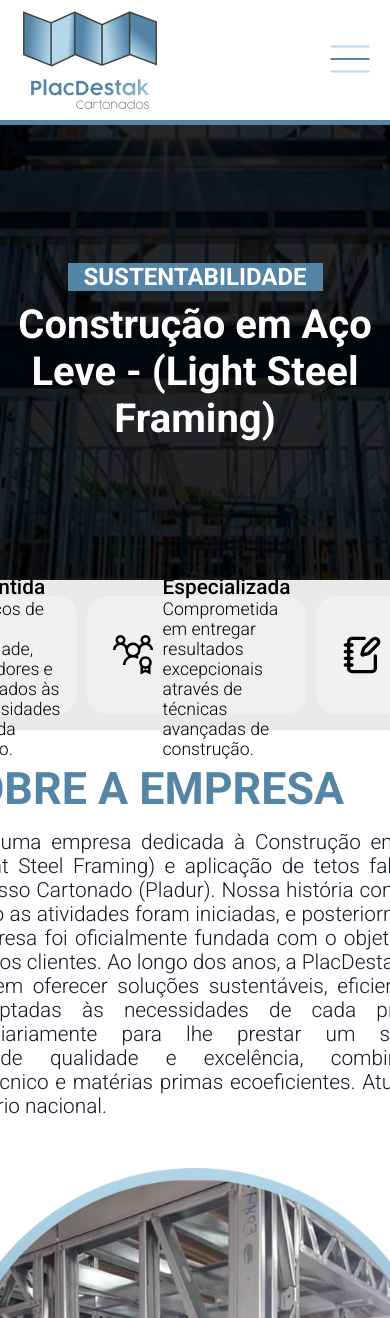
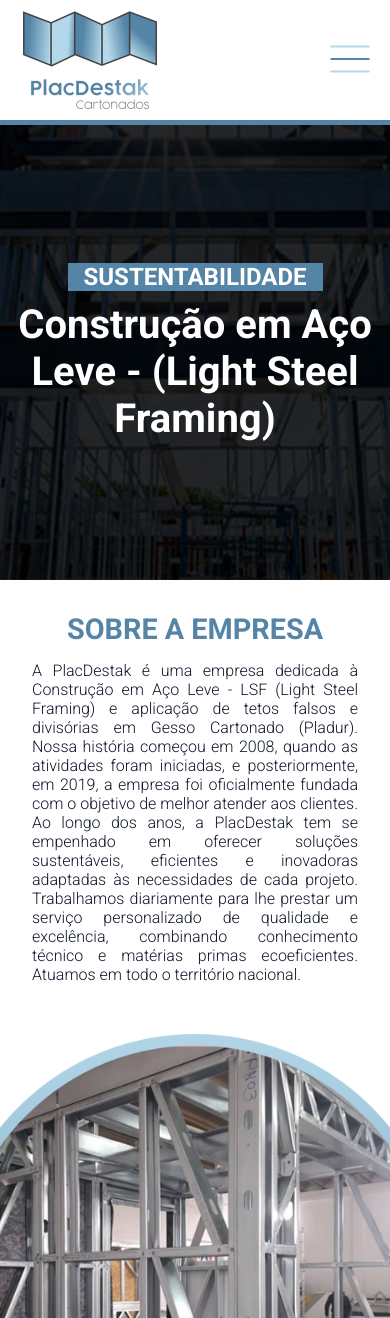
Before and after one commit to ynfleozin/site-placdestak, an Angular app: page / in a window 390 px wide. Shown: the top 1318 px of the page. Built offline with nearby package versions, Linux system fonts and the light colour scheme; a web font is replaced by a local one.

Commit message:
add responsivity in about section

```diff
--- a/src/app/components/home/home.component.scss
+++ b/src/app/components/home/home.component.scss
@@ -230,11 +230,7 @@
   }
 
   .features-section{
-    .features{
-      .feature-item{
-
-      }
-    }
+    display: none;
   }
 
   .about-section {
@@ -242,13 +238,20 @@
     flex-direction: column;
 
     .about-info {
+      width: 100%;
       align-items: center;
       justify-content: center;
       text-align: center;
-    }
+      margin-right: 0;
 
-    p {
-      text-align: justify;
+      h2{
+        font-size: 1.8rem;
+      }
+
+      p {
+        font-size: 1rem;
+        text-align: justify;
+      }
     }
   }
 
```
